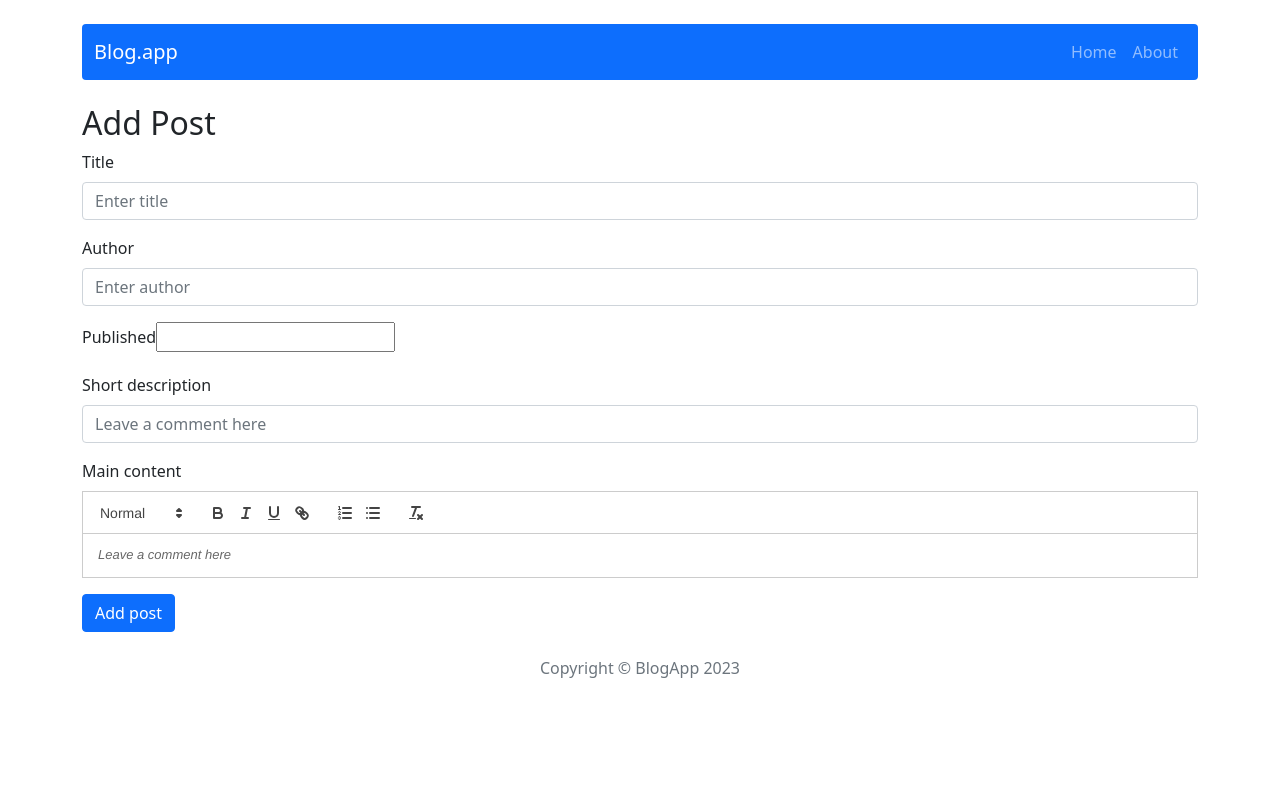
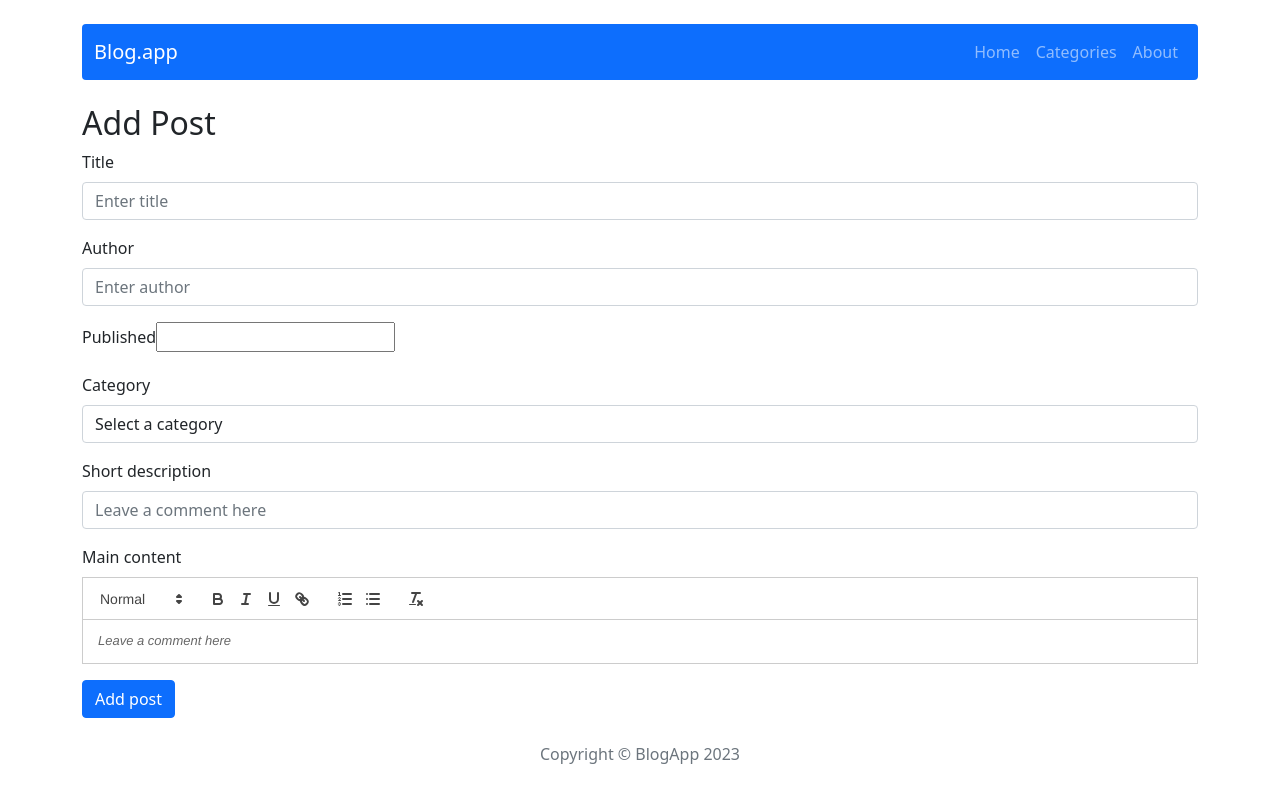
Before and after one commit to wierza/react-blog, a React (Create React App) app: page /post/add in a window 1280 px wide. Built offline with nearby package versions, Linux system fonts and the light colour scheme.

Commit message:
Add validation and categories

```diff
--- a/src/App.js
+++ b/src/App.js
@@ -1,6 +1,7 @@
 import React from 'react';
 import { Routes, Route } from 'react-router-dom';
 import Home from './components/pages/Home';
+import Categories from './components/pages/Categories';
 import SinglePost from './components/pages/SinglePost';
 import AddPost from './components/pages/AddPosts';
 import EditPost from './components/pages/EditPosts';
@@ -8,6 +9,7 @@ import About from './components/pages/About';
 import NotFound from './components/pages/NotFound';
 import Header from './components/views/Header';
 import Footer from './components/views/Footer';
+import SingleCategory from './components/pages/SinglePost';
 import { Container } from 'react-bootstrap';
 
 
@@ -18,6 +20,8 @@ const App = () => {
       <Header />
       <Routes>
           <Route path="/" element={<Home />} />
+          <Route path="/categories" element={<Categories />} />
+          <Route path="/categories/:category" element={<SingleCategory />} />
           <Route path="/post/:postId" element={<SinglePost />} />
           <Route path="/post/add" element={<AddPost />} />
           <Route path="/post/edit/:postId" element={<EditPost />} />
--- a/src/components/features/PostForm.js
+++ b/src/components/features/PostForm.js
@@ -1,4 +1,5 @@
 import { useState } from 'react';
+import { useSelector } from 'react-redux';
 import Form from 'react-bootstrap/Form';
 import Button from 'react-bootstrap/Button';
 import ReactQuill from 'react-quill';
@@ -6,6 +7,7 @@ import 'react-quill/dist/quill.snow.css';
 import DatePicker from "react-datepicker";
 import "react-datepicker/dist/react-datepicker.css";
 import { useForm } from "react-hook-form";
+import { getAllCategories, getPostsByCategory } from '../../redux/categoriesRedux';
 
 const PostForm = ({ action, actionText, ...props }) => {
     const { register, handleSubmit: validate, formState: { errors } } = useForm();
@@ -14,15 +16,24 @@ const PostForm = ({ action, actionText, ...props }) => {
     const [publishedDate, setPublishedDate] = useState(props.publishedDate || '');
     const [shortDescription, setShortDescription] = useState(props.shortDescription || '');
     const [content, setContent] = useState(props.content || '');
+    const [category, setCategory] = useState(props.category || '');
     const [dateError, setDateError] = useState(false);
     const [contentError, setContentError] = useState(false);
+    const [categoryError, setCategoryError] = useState(false);
+
+    const categories = useSelector(getAllCategories);
+
     const handleSubmit = () => {
-        setContentError(!content)
-        setDateError(!publishedDate)
-        if(content && publishedDate) {
-            action({ title, author, publishedDate, shortDescription, content });
+        setContentError(!content);
+        setDateError(!publishedDate);
+        if (!category) {
+            errors.category = { type: 'required' };
+        }
+        if (content && publishedDate && category) {
+            action({ title, author, publishedDate, shortDescription, content, category });
         }
     };
+
     return (
         <Form onSubmit={validate(handleSubmit)}>
             <Form.Group className="mb-3">
@@ -55,6 +66,24 @@ const PostForm = ({ action, actionText, ...props }) => {
                 {contentError && <small className="d-block form-text text-danger mt-2">Content can't be empty</small>}
             </Form.Group>
             <Form.Group className="mb-3">
+                <Form.Label> Category </Form.Label>
+                <Form.Control
+                    as="select"
+                    {...register('category', { required: true })}
+                    value={category}
+                    onChange={(e) => setCategory(e.target.value)}
+                    id="category"
+                >
+                    <option value="">Select a category</option>
+                    {categories.map((cat, index) => (
+                        <option key={index} value={cat}>
+                            {cat}
+                        </option>
+                    ))}
+                </Form.Control>
+                {errors.category && <small className="d-block form-text text-danger mt-2">Please select a category</small>}
+            </Form.Group>
+            <Form.Group className="mb-3">
                 <Form.Label> Short description </Form.Label>
                 <Form.Control
                 {...register("description", { required: true, minLength: 20 })}
@@ -63,7 +92,6 @@ const PostForm = ({ action, actionText, ...props }) => {
                 id="description" placeholder="Leave a comment here"
                 />
                 {errors.description && <small className="d-block form-text text-danger mt-2">Short description is too short (min is 20)</small>}
-
             </Form.Group>
 
             <Form.Group className="mb-3">
--- a/src/components/features/Posts.js
+++ b/src/components/features/Posts.js
@@ -22,6 +22,10 @@ const Posts = () => {
                                 <span className='fw-bold'> Published: </span>
                                 <span>{dateToStr(new Date(post.publishedDate))}</span>
                             </div>
+                            <div>
+                                <span className="fw-bold"> Category: </span>
+                                <span>{post.category}</span>
+                            </div>
                             <Card.Text className='mt-2'>{post.shortDescription}</Card.Text>
                             <Button variant='primary' as={NavLink} to={`/post/${post.id}`}>
                                 Read more
--- /dev/null
+++ b/src/components/pages/Categories.js
@@ -0,0 +1,25 @@
+import { ListGroup } from "react-bootstrap";
+import React from "react";
+import { useSelector } from "react-redux";
+import { getAllCategories } from "../../redux/categoriesRedux";
+import { Link } from "react-router-dom";
+
+const Categories = () => {
+    const categories = useSelector(getAllCategories)
+    return (
+        <div m-auto>
+            <h2> All Categories </h2>
+            <ListGroup>
+                {categories.map((category, index) => (
+                    <ListGroup.Item key={index}>
+                        <Link to={'/categories/' + category}>{category}</Link>
+                    </ListGroup.Item>
+                ))}
+            </ListGroup>
+        </div>
+
+
+    )
+};
+
+export default Categories;
--- a/src/components/pages/SinglePost.js
+++ b/src/components/pages/SinglePost.js
@@ -47,6 +47,10 @@ const SinglePost = () => {
                             <span className="fw-bold"> Published: </span>
                             <span>{dateToStr(new Date(postData.publishedDate))}</span>
                         </div>
+                        <div>
+                        <span className="fw-bold"> Category: </span>
+                        <span>{postData.category}</span>
+                        </div>
                     </div>
                     <article dangerouslySetInnerHTML={{ __html: postData.content}}></article>
             </Col>
--- a/src/components/views/NavBar.js
+++ b/src/components/views/NavBar.js
@@ -13,6 +13,7 @@ const NavBar = () => {
                 <Navbar.Collapse id="basic-navbar-nav">
                     <Nav className="ms-auto">
                         <Nav.Link as={NavLink} to="/">Home</Nav.Link>
+                        <Nav.Link as={NavLink} to="/categories">Categories</Nav.Link>
                         <Nav.Link as={NavLink} to="/about">About</Nav.Link>
                     </Nav>
                 </Navbar.Collapse>
--- /dev/null
+++ b/src/redux/categoriesRedux.js
@@ -0,0 +1,20 @@
+//selectors
+export const getAllCategories = (state) => state.categories;
+export const getPostsByCategory = (state, category) => state.posts.filter((post) => post.category === category);
+
+// actions
+const createActionName = actionName => `app/categories/${actionName}`;
+const ADD_CATEGORY = createActionName('ADD_CATEGORY');
+
+// action creators
+const categoryReducer = (statePart = [], action) => {
+
+  switch (action.type) {
+    case ADD_CATEGORY:
+      return [...statePart, action.payload];
+    default:
+    return statePart;
+  }
+};
+
+export default categoryReducer;
--- a/src/redux/initialState.js
+++ b/src/redux/initialState.js
@@ -6,7 +6,8 @@ const initialState = {
             shortDescription: 'In this essay, I will analyze the structure of fiction, arguing that this structure is a duality that rests upon a spirit that defines and propels fiction in reality...',
             content: 'It is an understandable result that fiction, when defined, often derives its existence from its opposition to nonfiction. This opposition- the supposed polarity between fiction and nonfiction- reflects the deeper, more fundamental categories of the imaginary and the real.',
             publishedDate: new Date('02-02-2021'),
-            author: 'Dani W. Park'
+            author: 'Dani W. Park',
+            category: 'News'
         },
         {
             id: '2',
@@ -14,7 +15,8 @@ const initialState = {
             shortDescription: 'There are two views of personal identity that many people find plausible....',
             content: 'There are two views of personal identity that many people find plausible. The first is the psychological continuity view; the second is what I shall call multiplicity views of the self.',
             publishedDate: new Date('04-23-2020'),
-            author: 'Harry P. Chalklin'
+            author: 'Harry P. Chalklin',
+            category: 'Sport'
         },
         {
             id: '3',
@@ -22,7 +24,8 @@ const initialState = {
             shortDescription: 'Within the works of Spinoza, as well as those of Descartes, issues concerning the nature of free-will come to the fore...',
             content: 'Within the works of Spinoza, as well as those of Descartes, issues concerning the nature of free-will come to the fore. With this essay, I will first explain Spinoza’s and Descartes’s notions regarding freedom of the will, its existence, and its scope.',
             publishedDate: new Date('08-05-2016'),
-            author: 'Rocco A. Astore'
+            author: 'Rocco A. Astore',
+            category: 'Movies'
         },
         {
             id: '4',
@@ -30,8 +33,15 @@ const initialState = {
             shortDescription: 'The sense of the world must lie outside the world. In the world, everything is as it is, and everything happens as it does happen: in it no value does exist-and if it did exist it would have no value....',
             content: 'he sense of the world must lie outside the world. In the world, everything is as it is, and everything happens as it does happen: in it no value does exist-and if it did exist it would have no value. If there is any value that does have value, it must lie outside the whole sphere of what happens and is the case. For all that happens and is the case is accidental.',
             publishedDate: new Date('11-16-2013'),
-            author: 'Matthew McManus'
+            author: 'Matthew McManus',
+            category: 'News'
         }
+    ],
+
+    categories: [
+        'Sport',
+        'Movies',
+        'News'
     ],
 };
 
--- a/src/redux/store.js
+++ b/src/redux/store.js
@@ -1,9 +1,11 @@
 import { createStore, combineReducers } from 'redux';
 import initialState from './initialState';
 import postsReducer from './postsRedux';
+import categoryReducer from './categoriesRedux';
 
 const subreducers = {
     posts: postsReducer,
+    categories: categoryReducer,
 }
 
 const reducer = combineReducers(subreducers);
```
Also changed, not shown: src/components/pages/SingleCategory.js (added, +20 -0 lines).
